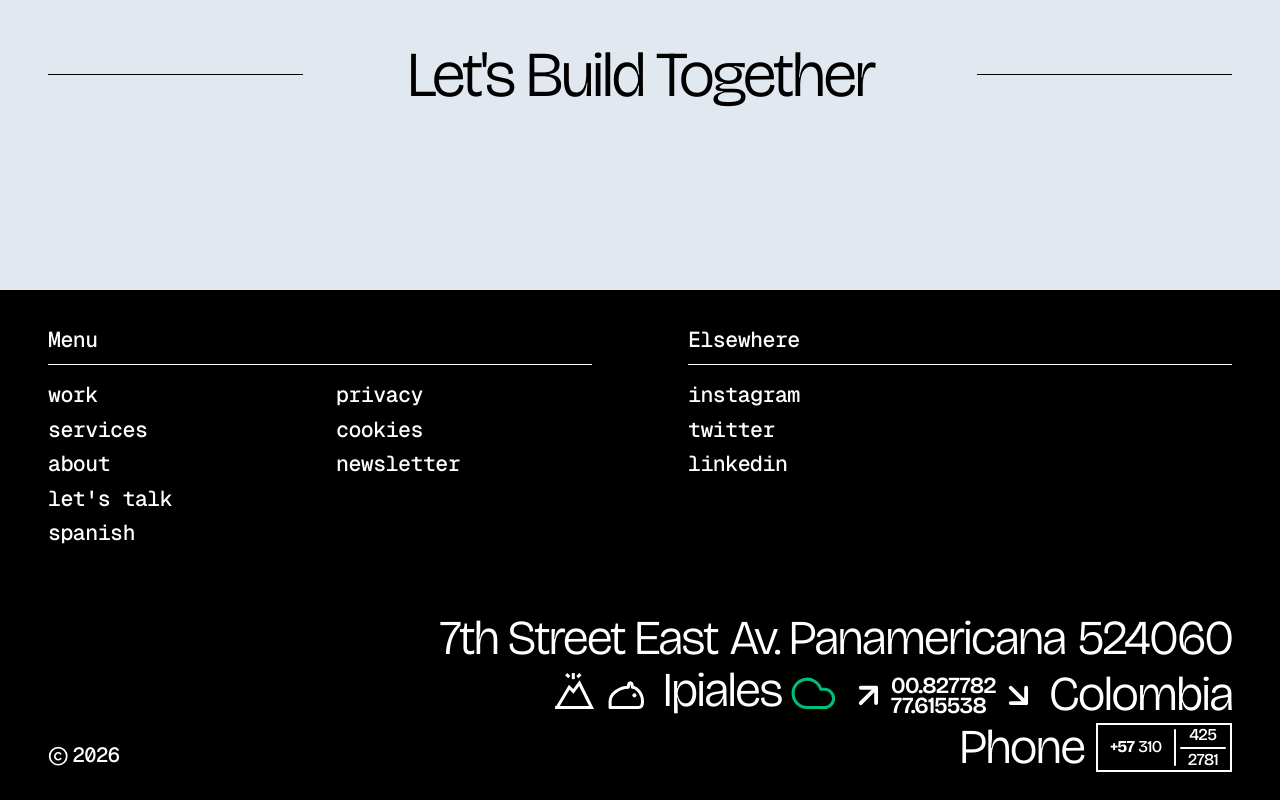
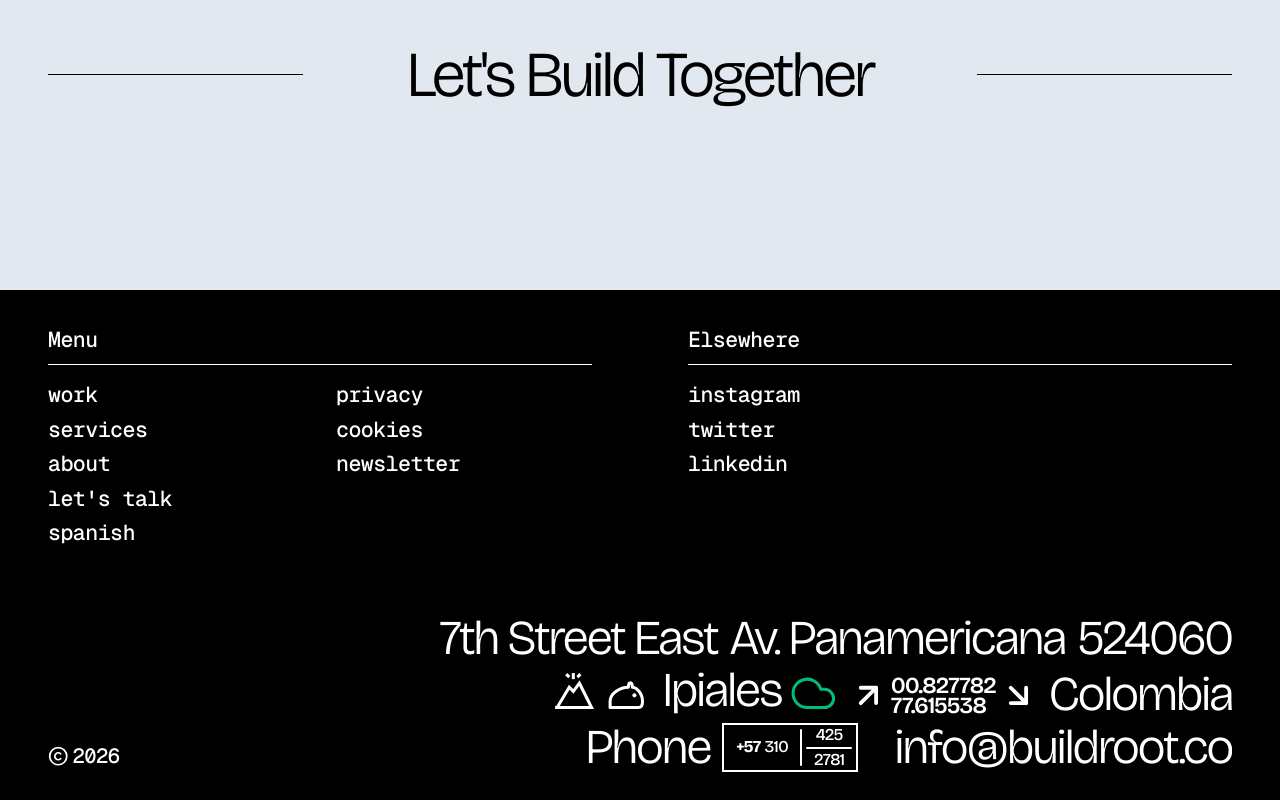
Before and after one commit to buildroot-tech/front-buildroot, a Next.js app: page /about in a window 1280 px wide. Shown: the part 6388-7188 px from the top of the page. Built offline with nearby package versions, Linux system fonts and the light colour scheme.

Commit message:
feat(footer): update email to info@buildroot.co

```diff
--- a/components/layout/Footer.tsx
+++ b/components/layout/Footer.tsx
@@ -28,7 +28,7 @@ const contactInfo = {
   country: "Colombia",
   zip: "524060",
   phone: "310 425 2781",
-  email: "hello@buildroot.tech",
+  email: "info@buildroot.co",
 };
 
 const routeColors: Record<
@@ -368,6 +368,15 @@ export function Footer({ dict }: FooterProps): React.ReactElement {
                   </div>
                 </div>
 
+                {/* Email */}
+                <a
+                  href={`mailto:${contactInfo.email}`}
+                  className="group flex items-center shrink-0 ml-4 md:ml-6"
+                >
+                  <span className="font-display font-light text-[var(--text-primary)] text-[clamp(2.2rem,3.8vw,5rem)] leading-[0.85] tracking-tighter group-hover:bg-[var(--text-primary)] group-hover:text-[var(--bg-primary)] transition-colors duration-300 py-1 lowercase">
+                    {contactInfo.email}
+                  </span>
+                </a>
               </div>
             </div>
           </div>
```
